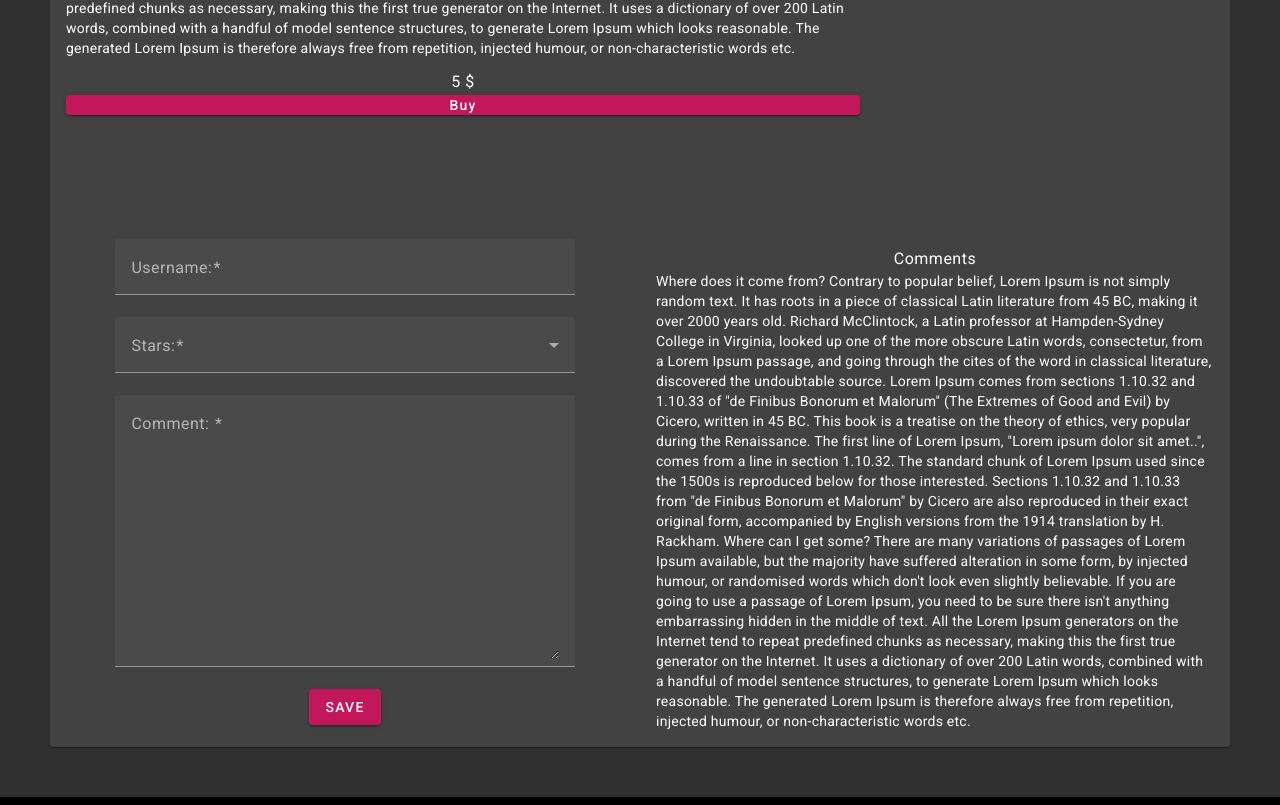
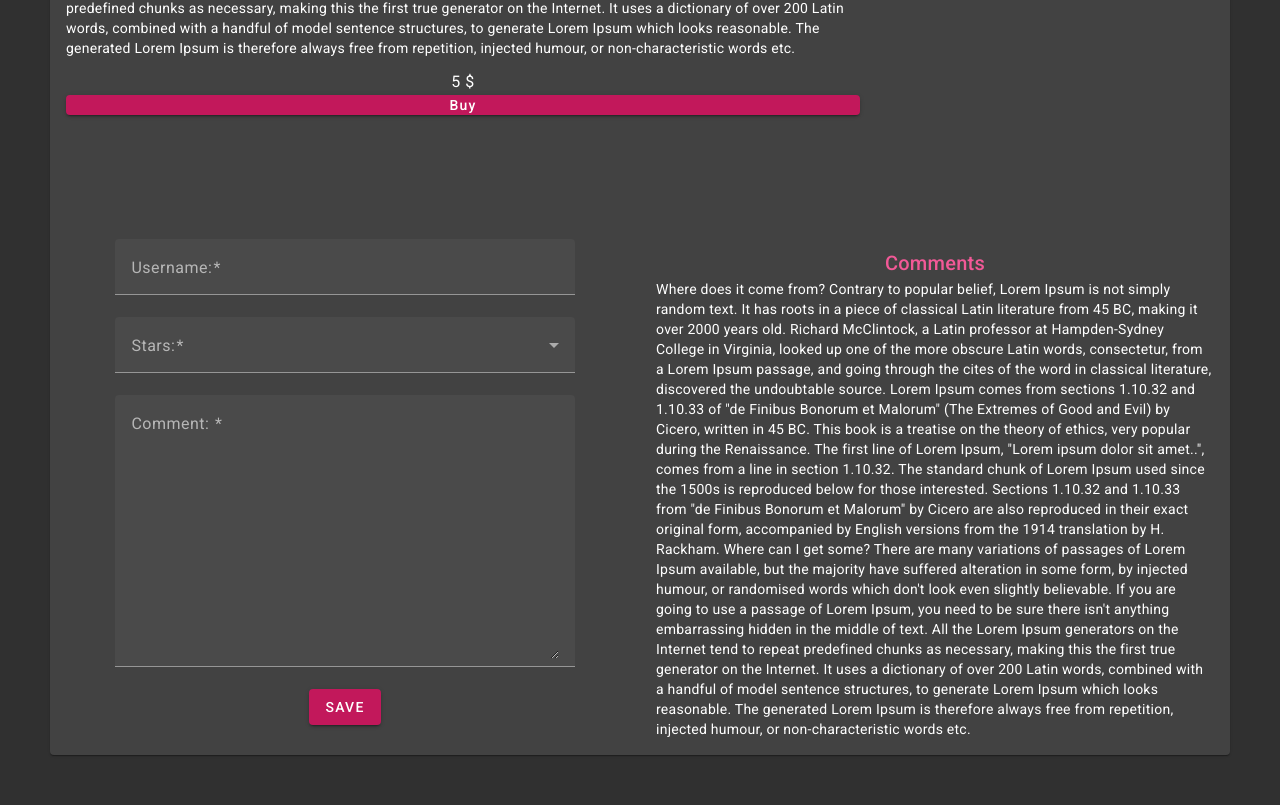
Before and after one commit to BerkeAnna/online-bookstore, an Angular app in the folder bookstore/: page /book-page in a window 1280 px wide. Shown: the part 756-1561 px from the top of the page. Built offline with nearby package versions, Linux system fonts and the light colour scheme.

Commit message:
list to bookpage

```diff
--- a/bookstore/src/app/pages/books/book-page/book-page.component.html
+++ b/bookstore/src/app/pages/books/book-page/book-page.component.html
@@ -126,7 +126,7 @@
 
     <div fxFlex="50%">
       <mat-card-content>
-        <h4>Comments</h4>
+        <h2 class="title">Comments</h2>
         <p>
           Where does it come from? Contrary to popular belief, Lorem Ipsum is
           not simply random text. It has roots in a piece of classical Latin
--- a/bookstore/src/app/pages/books/book-page/book-page.component.scss
+++ b/bookstore/src/app/pages/books/book-page/book-page.component.scss
@@ -68,6 +68,9 @@ mat-card-actions{
     margin: auto; // Centers the image in the cell
     justify-content: end;
   }
+  .title{
+    color: $dark-pink;
+  }
 
   .book-content{
     padding-bottom: 100px;
--- a/bookstore/src/app/pages/books/viewer/viewer.component.html
+++ b/bookstore/src/app/pages/books/viewer/viewer.component.html
@@ -14,7 +14,7 @@
             <h4>{{categoryInput.author}}</h4>
             <img  [src]="'assets/' + categoryInput.id + '.jpg'" class="bookImage">
             <h4>{{categoryInput.price}} $</h4>
-            <button class="buy-button">BUY</button>
+            <button class="buy-button" (click)="viewMore(categoryInput)">MORE</button>
 
         </mat-card-content>
 
--- a/bookstore/src/app/pages/books/viewer/viewer.component.ts
+++ b/bookstore/src/app/pages/books/viewer/viewer.component.ts
@@ -1,4 +1,5 @@
 import { Component, Input, OnInit } from '@angular/core';
+import { Router } from '@angular/router';
 
 @Component({
   selector: 'app-viewer',
@@ -10,7 +11,15 @@ export class ViewerComponent implements OnInit{
   @Input() categoryInput: any;
 
 
+  constructor(private router: Router){
+
+  }
+
   ngOnInit(): void {
   }
 
+  viewMore(book: any) {
+    this.router.navigateByUrl('/book-page');
+  }
+
 }
```
Also changed, not shown: 1 other file (tests, documents, lock files or other folders).
